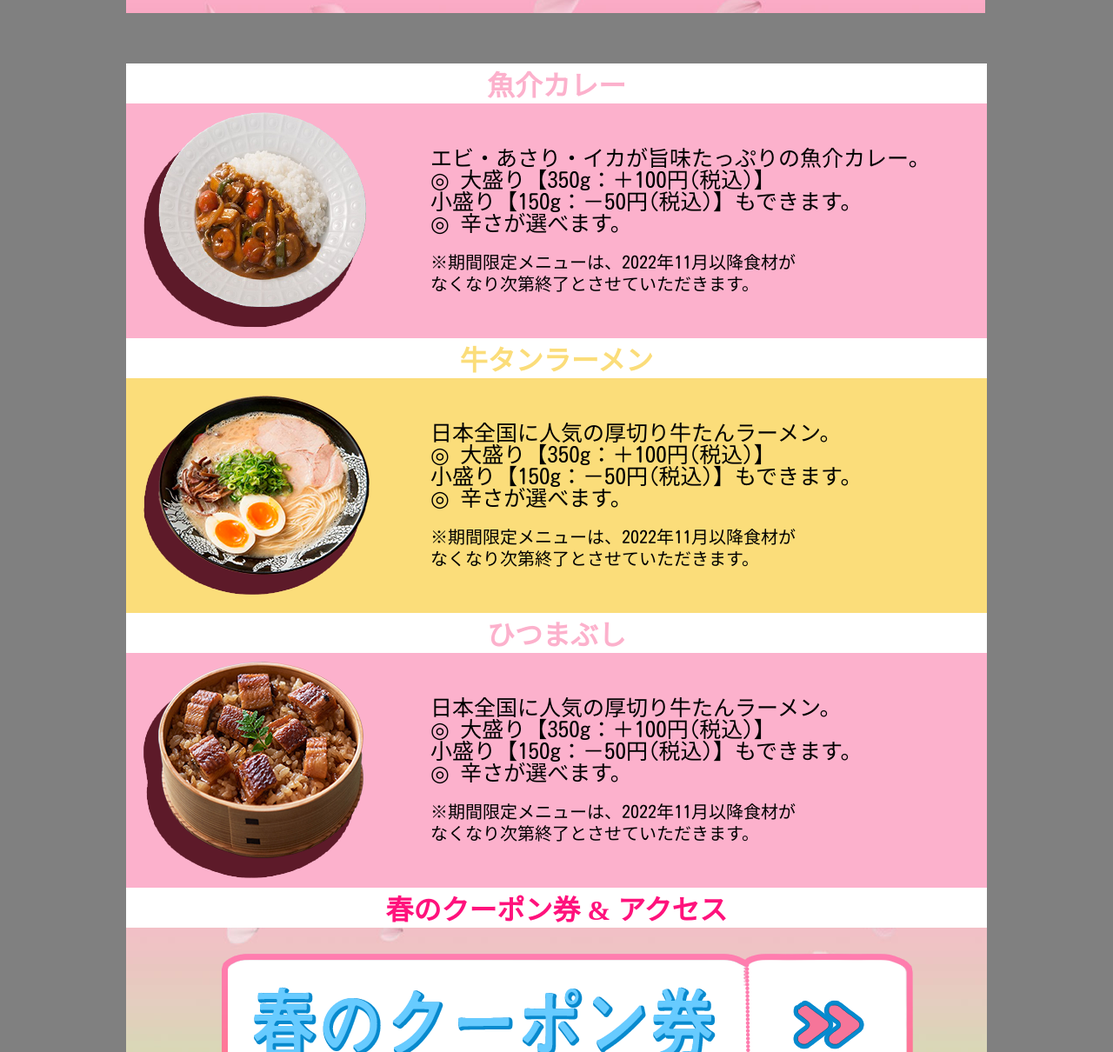
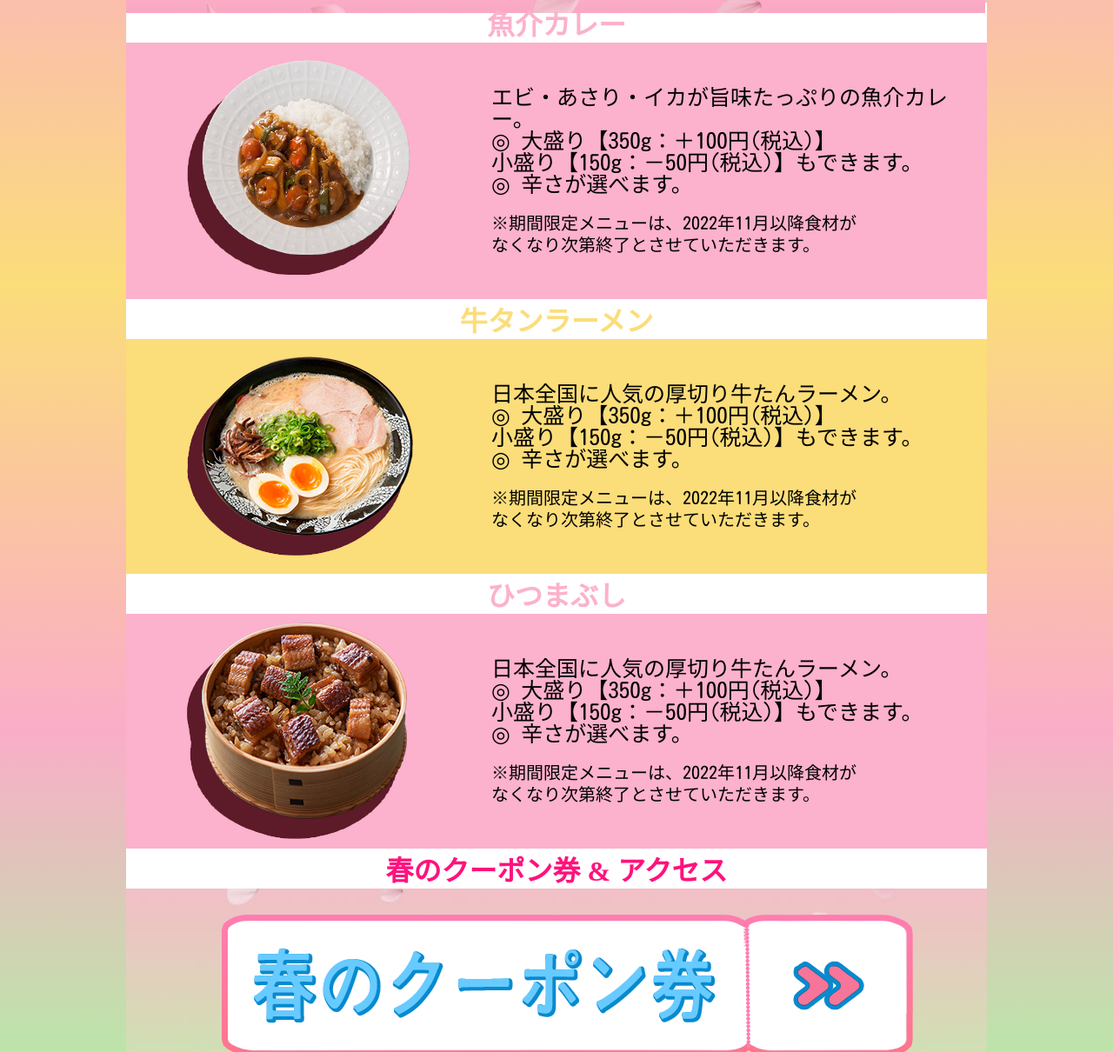
Before and after one commit to Regirere/Ozora-Resto, a plain HTML site: page index.html in a window 1280 px wide. Shown: the part 698-1908 px from the top of the page at 87% size. Drawn offline with Linux system fonts and the light colour scheme; a web font is replaced by a local one.

Commit message:
Add files via upload

```diff
--- a/css/style.css
+++ b/css/style.css
@@ -11,7 +11,7 @@
 }
 
 body {
-    background-color: gray;
+    background-image: linear-gradient(#0aeeee, #faadc8, #fbdd7a,#faadc8, #a4fa9d);
     background-size: cover;
 }
 
@@ -48,6 +48,7 @@ h1 {
 #ramenbutton {
     padding-left: 675px;
     margin-top: -70px;
+    margin-bottom: -70px;
     position: relative;
     top: -160px;
     cursor: pointer;
@@ -69,13 +70,13 @@ h1 {
 
 #curry img {
     float: left;
-    margin-top: 10px;
-    margin-left: 20px;
+    margin-top: 20px;
+    margin-left: 70px;
 }
 
 .currydesc {
     color: rgb(0, 0, 0);
-    margin-left: 350px;
+    margin-left: 420px;
     margin-top: 50px;
     line-height: 25px;
     font-family: "Kosugi Maru";
@@ -99,12 +100,12 @@ h1 {
 #ramen img {
     float: left;
     margin-top: 20px;
-    margin-left: 20px;
+    margin-left: 70px;
 }
 
 .ramendesc {
     color: rgb(0, 0, 0);
-    margin-left: 350px;
+    margin-left: 420px;
     margin-top: 50px;
     line-height: 25px;
     font-family: "Kosugi Maru";
@@ -128,12 +129,12 @@ h1 {
 #don img {
     float: left;
     margin-top: 10px;
-    margin-left: 20px;
+    margin-left: 70px;
 }
 
 .dondesc {
     color: rgb(0, 0, 0);
-    margin-left: 350px;
+    margin-left: 420px;
     margin-top: 50px;
     line-height: 25px;
     font-family: "Kosugi Maru";
--- a/index.html
+++ b/index.html
@@ -33,7 +33,9 @@
         <div id="content">
             <div id="curry">
                 <h1>魚介カレー</h1>
-                <img src="css/img/Photo Kare.png">
+                <div id="currypic">
+                    <img src="css/img/Photo Kare.png">
+                </div>
                 <div class="currydesc">
                     <p id="currying">
                         エビ・あさり・イカが旨味たっぷりの魚介カレー。<br>
@@ -49,7 +51,9 @@
             </div>
             <div id="ramen">
                 <h1>牛タンラーメン</h1>
-                <img src="css/img/Photo Ramen.png">
+                <div id="ramenpic">
+                    <img src="css/img/Photo Ramen.png">
+                </div>
                 <div class="ramendesc">
                     <p id="ramening">
                         日本全国に人気の厚切り牛たんラーメン。<br>
@@ -65,7 +69,9 @@
             </div>
             <div id="don">
                 <h1>ひつまぶし</h1>
-                <img src="css/img/Photo Don.png">
+                <div id="donpic">
+                    <img src="css/img/Photo Don.png">
+                </div>
                 <div class="dondesc">
                     <p id="doning">
                         日本全国に人気の厚切り牛たんラーメン。<br>
```
Also changed, not shown: 1 other file.
